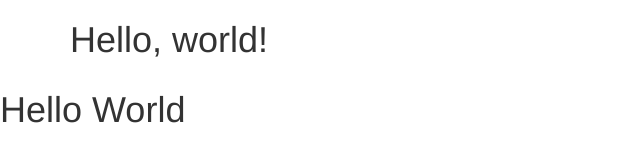
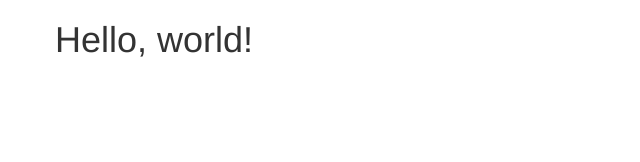
Before and after one commit to TechnologyRiff/TechnologyRiff.github.io, a plain HTML site: page index.html in a window 1280 px wide. Shown: the whole page, without its empty margins (0-640 px from the left). Drawn offline with nearby package versions, Linux system fonts and the light colour scheme; files whose address does not match are found by name.

Commit message:
added row

```diff
--- a/index.html
+++ b/index.html
@@ -19,7 +19,9 @@
   </head>
   <body>
   <div class="container">
-    <h1>Hello, world!</h1>
+    <div class="row">
+      <h1>Hello, world!</h1>
+    </div>
   </div>
 
     <!-- jQuery (necessary for Bootstrap's JavaScript plugins) -->
@@ -28,5 +30,3 @@
     <script src="js/bootstrap.min.js"></script>
   </body>
 </html>
-
-<h1>Hello World</h1>
```
